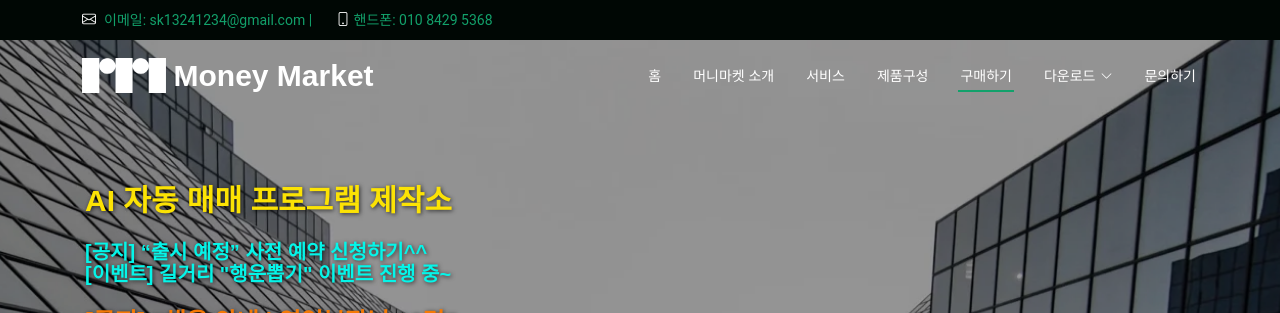
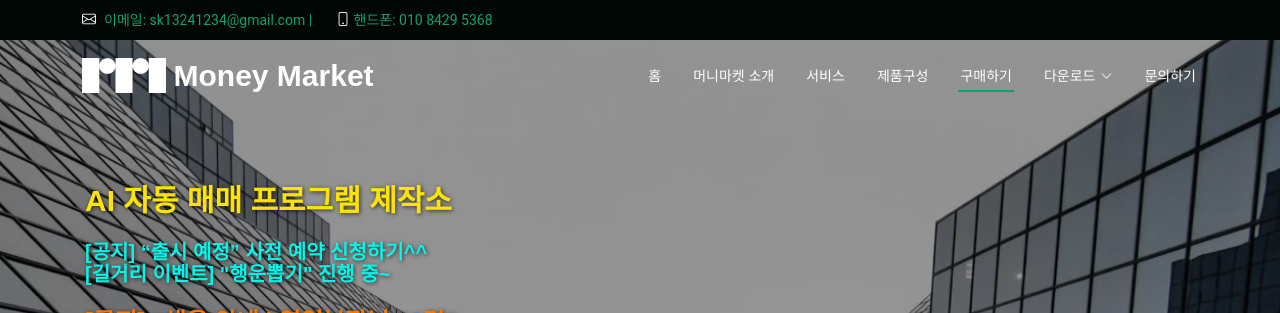
Before and after one commit to qnfrlend-rhsl/money-market-license, a website: page public/index.html in a window 1280 px wide. Shown: the top 313 px of the page. Drawn offline with Linux system fonts and the light colour scheme.

Commit message:
check 홈페이지 거리 이벤트 제작

```diff
--- a/public/index.html
+++ b/public/index.html
@@ -223,7 +223,7 @@ result.innerHTML="<span style='color:red'>서버 오류</span>";
 
     <h1 style="font-size:20px; color:#05f5e9; text-shadow:1px 1px 4px rgba(0,0,0,0.7);">
       [공지] “출시 예정” 사전 예약 신청하기^^ <br>
-      [이벤트] 길거리 "행운뽑기" 이벤트 진행 중~<br>
+      [길거리 이벤트] "행운뽑기" 진행 중~<br>
     <h1 style="font-size:24px; color:#f57905; text-shadow:1px 1px 4px rgba(0,0,0,0.7);">
       [공지] “채용 안내 | 영업부장님 00명”<br>
 
```
